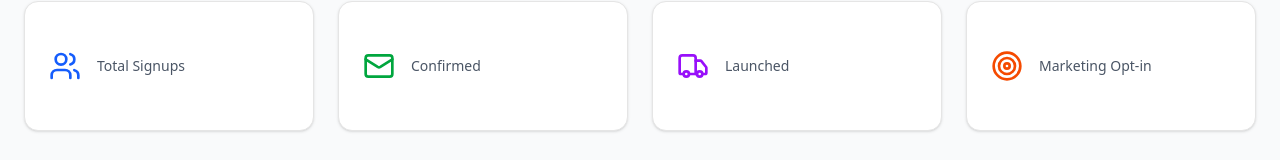
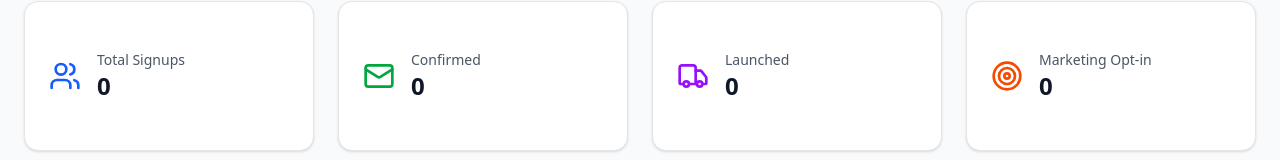
Before and after one commit to Songsim-Labs/doorbel-landing, a Next.js app: page /admin/dashboard in a window 1280 px wide. Shown: the part 123-283 px from the top of the page. Built offline with nearby package versions, Linux system fonts and the light colour scheme; no server answers; the database is empty.

Commit message:
Enhance Admin Dashboard by introducing a new DashboardData interface to manage additional statistics. Update state management to fetch and display recent signups, city stats, and role stats more effectively. Implement optional chaining for safer data access in the UI components.

```diff
--- a/src/app/admin/dashboard/page.tsx
+++ b/src/app/admin/dashboard/page.tsx
@@ -37,6 +37,13 @@ interface DashboardStats {
   confirmed: number;
   launched: number;
   marketingOptIn: number;
+  byCity: string[];
+  byRole: string[];
+  byStatus: string[];
+}
+
+interface DashboardData {
+  stats: DashboardStats;
   recentSignups: Array<{ _id: string; count: number }>;
   cityStats: Array<{ _id: string; count: number; confirmed: number; launched: number }>;
   roleStats: Array<{ _id: string; count: number }>;
@@ -44,6 +51,7 @@ interface DashboardStats {
 
 export default function AdminDashboard() {
   const [stats, setStats] = useState<DashboardStats | null>(null);
+  const [dashboardData, setDashboardData] = useState<DashboardData | null>(null);
   const [loading, setLoading] = useState(true);
 
   useEffect(() => {
@@ -54,7 +62,8 @@ export default function AdminDashboard() {
     try {
       const response = await fetch('/api/campaigns');
       const data = await response.json();
-      setStats(data);
+      setDashboardData(data);
+      setStats(data.stats);
     } catch (error) {
       console.error('Error fetching dashboard data:', error);
     } finally {
@@ -88,22 +97,22 @@ export default function AdminDashboard() {
   }
 
   // Prepare chart data
-  const signupTrendData = stats.recentSignups.map(item => ({
+  const signupTrendData = dashboardData?.recentSignups.map(item => ({
     date: item._id,
     signups: item.count
-  }));
+  })) || [];
 
-  const cityChartData = stats.cityStats.map(item => ({
+  const cityChartData = dashboardData?.cityStats.map(item => ({
     name: item._id.charAt(0).toUpperCase() + item._id.slice(1),
     total: item.count,
     confirmed: item.confirmed,
     launched: item.launched
-  }));
+  })) || [];
 
-  const roleChartData = stats.roleStats.map(item => ({
+  const roleChartData = dashboardData?.roleStats.map(item => ({
     name: item._id.charAt(0).toUpperCase() + item._id.slice(1),
     value: item.count
-  }));
+  })) || [];
 
   const COLORS = ['#22c55e', '#3b82f6', '#f59e0b', '#ef4444', '#8b5cf6'];
 
@@ -124,7 +133,7 @@ export default function AdminDashboard() {
                 <Users className="h-8 w-8 text-blue-600" />
                 <div className="ml-4">
                   <p className="text-sm font-medium text-gray-600">Total Signups</p>
-                  <p className="text-2xl font-bold text-gray-900">{stats.total}</p>
+                  <p className="text-2xl font-bold text-gray-900">{stats?.total || 0}</p>
                 </div>
               </div>
             </CardContent>
@@ -136,7 +145,7 @@ export default function AdminDashboard() {
                 <Mail className="h-8 w-8 text-green-600" />
                 <div className="ml-4">
                   <p className="text-sm font-medium text-gray-600">Confirmed</p>
-                  <p className="text-2xl font-bold text-gray-900">{stats.confirmed}</p>
+                  <p className="text-2xl font-bold text-gray-900">{stats?.confirmed || 0}</p>
                 </div>
               </div>
             </CardContent>
@@ -148,7 +157,7 @@ export default function AdminDashboard() {
                 <Truck className="h-8 w-8 text-purple-600" />
                 <div className="ml-4">
                   <p className="text-sm font-medium text-gray-600">Launched</p>
-                  <p className="text-2xl font-bold text-gray-900">{stats.launched}</p>
+                  <p className="text-2xl font-bold text-gray-900">{stats?.launched || 0}</p>
                 </div>
               </div>
             </CardContent>
@@ -160,7 +169,7 @@ export default function AdminDashboard() {
                 <Target className="h-8 w-8 text-orange-600" />
                 <div className="ml-4">
                   <p className="text-sm font-medium text-gray-600">Marketing Opt-in</p>
-                  <p className="text-2xl font-bold text-gray-900">{stats.marketingOptIn}</p>
+                  <p className="text-2xl font-bold text-gray-900">{stats?.marketingOptIn || 0}</p>
                 </div>
               </div>
             </CardContent>
```
